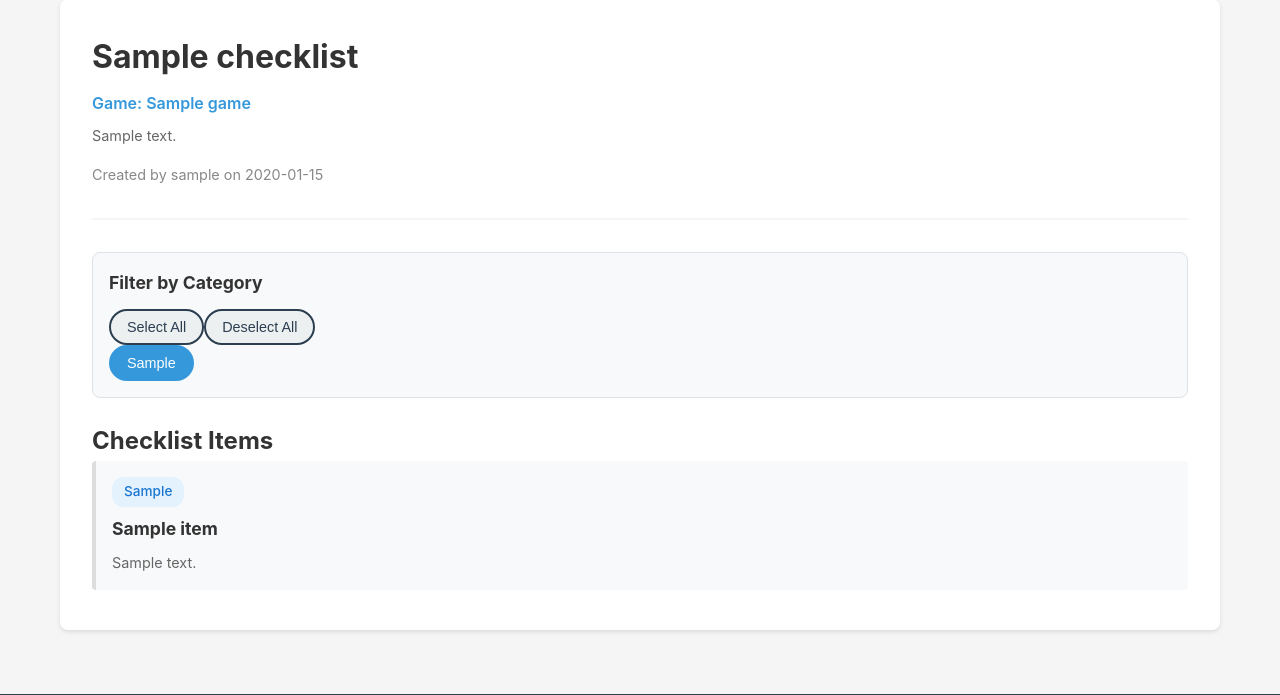
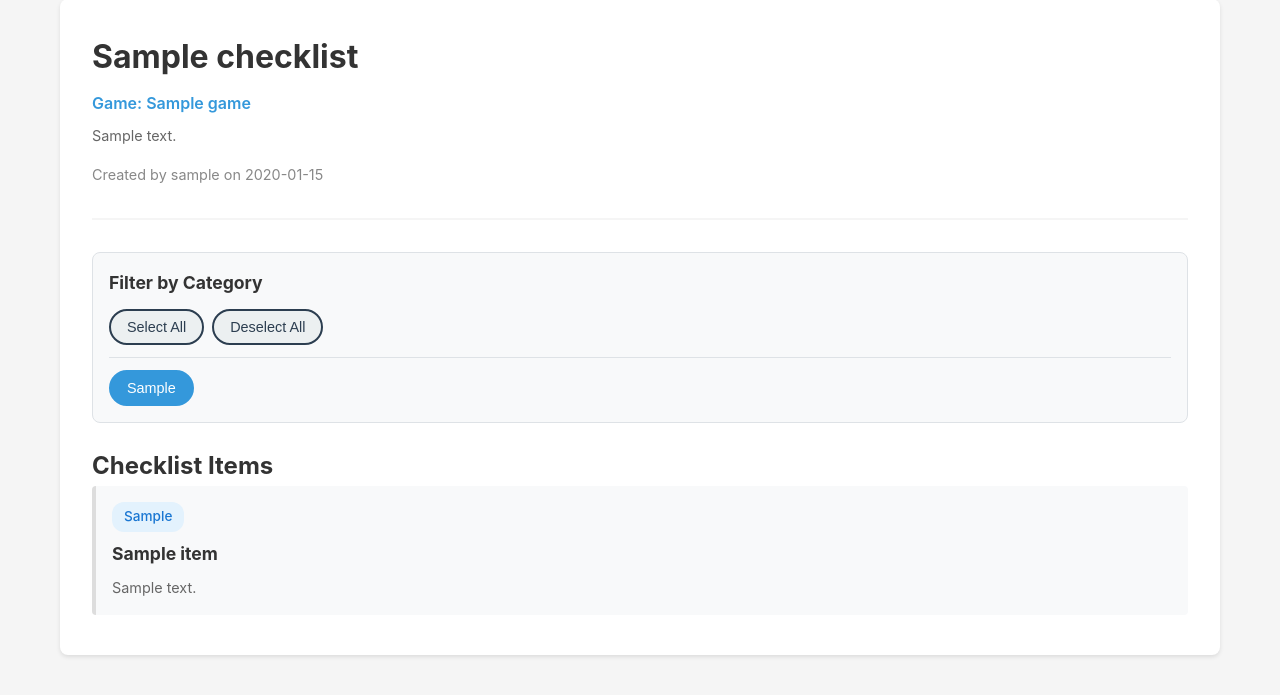
Before and after one commit to kelvinzhu2000/game-checklist-progresser, a Flask app: page /checklist/1 in a window 1280 px wide. Shown: the part 103-798 px from the top of the page. Run offline with Flask 3, Linux system fonts and the light colour scheme; tables that the repository leaves empty hold one stand-in row (values such as "Sample post").

Commit message:
Separate control buttons on their own row with visual divider
- Added .control-buttons CSS class with margin, padding, and border-bottom
- Updated .category-filters to use class selector instead of ID selector
- Control buttons (Select All/Deselect All) now appear on separate row above category buttons
- Added visual separation with bottom border between control and category sections

Co-authored-by: kelvinzhu2000 <1774863+kelvinzhu2000@users.noreply.github.com>

```diff
--- a/app/templates/view_checklist.html
+++ b/app/templates/view_checklist.html
@@ -196,7 +196,16 @@ function deselectAllCategories() {
     color: #333;
 }
 
-#category-filters {
+.control-buttons {
+    display: flex;
+    flex-wrap: wrap;
+    gap: 0.5rem;
+    margin-bottom: 0.75rem;
+    padding-bottom: 0.75rem;
+    border-bottom: 1px solid #dee2e6;
+}
+
+.category-filters {
     display: flex;
     flex-wrap: wrap;
     gap: 0.5rem;
```
